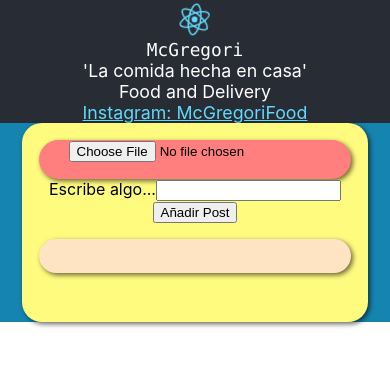
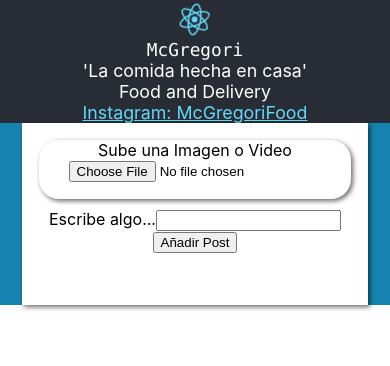
Before and after one commit to felipesagredo/reparto-comida, a React (Create React App) app: page / in a window 390 px wide. Shown: the top 366 px of the page. Built offline with nearby package versions, Linux system fonts and the light colour scheme.

Commit message:
Reescribiendo estilo de las tarjetas

```diff
--- a/src/FoodDelivery.css
+++ b/src/FoodDelivery.css
@@ -4,18 +4,18 @@
 }
 
 .caja-fd {
-    background: rgba(255, 251, 127);
+    background: rgb(255, 255, 255);
     margin: auto;
     text-align: center;
-    width: 30vw;
+    width: 60vw;
     height: fit-content;
     padding: 2vh;
-    border-radius: 20px;
     box-shadow: 2px 2px 5px rgba(0, 0, 0, 0.6);
 }
 
 .caja-contenedor-img {
-    background: rgba(255, 127, 127);
+    background: rgb(255, 255, 255);
+    margin-bottom: 10px;
     max-width: 100%;
     max-height: 100%;
     text-align: center;
@@ -28,69 +28,83 @@
 }
 
 .caja-fd img{
-    border-radius: 30px;
-    max-width: 90%;
+    max-width: 100%;
     max-height: 100%;
-    padding-right: 0px;
-    margin-right: 30px;
 }
 
 .imagen{
     background-color: aquamarine;
-    max-width: 90%;
+    margin-bottom: 20px;
+    margin-top: 20px;
+    max-width: 100%;
     max-height: 100%;
     background-size: cover;
-    box-shadow: 5px 5px 5px rgba(0, 0, 0, 0.6);
+}
+
+.texto {
+    background-color: azure;
+    border-radius: 10px;
+    padding: 10px;
+    margin: auto;
 }
 
 .ul-caja{
-    background-color: bisque;
+    background-color: rgb(255, 255, 255);
+    list-style: none;
+    text-align: left;
+    padding: 0;
+    padding-top: 10px;
     max-width: 100%;
     max-height: 100%;
-    padding-bottom: 2vh;
-    overflow: scroll;
-    text-align: left;
-    border-radius: 20px;
-    box-shadow: 2px 2px 5px rgba(0, 0, 0, 0.6);
+    overflow: visible;
 }
 
-
 li {
-
+    box-shadow: 0px 0px 10px 5px rgba(0, 0, 0, 0.6);
+    background-color: #1584b0;
+    padding-top: 30px;
     max-width: 100%;
-    height: fit-content;
+    border-radius: 20px;
+    margin-bottom: 50px;
 }
 
 input {
     max-width: 100%;
 }
 
-::-webkit-scrollbar {
-    width: 1vw;
-}
-
 @media only screen and (max-width: 450px) {
     /* Estilos para pantallas con ancho máximo de 768px (por ejemplo, smartphones) */
     .caja-fd {
-        background: rgba(255, 251, 127);
+        background: rgb(255, 255, 255);
         margin: auto;
         width: 80vw;
         height: fit-content;
         text-align: center;
-        padding-bottom: 4vh;
+        padding-bottom: 5vh;
     }
     .ul-caja{
-        background-color: bisque;
+        background-color: rgb(255, 255, 255);
+        list-style: none;
+        text-align: left;
+        padding: 0;
+        padding-top: 10px;
+        margin: auto;
         max-width: 100%;
         max-height: 100%;
-        padding-bottom: 4vh;
-        overflow: scroll;
-        text-align: left;
+        overflow: visible;
         border-radius: 20px;
-        box-shadow: 2px 2px 5px rgba(0, 0, 0, 0.6);
     }
+    .texto {
+        background-color: azure;
+        border-radius: 10px;
+        padding: 10px;
+        margin: auto;
+    }
+
     li {
+        box-shadow: 0px 0px 10px 5px rgba(0, 0, 0, 0.6);
         max-width: 100%;
+        margin-bottom: 50px;
         height: fit-content;
     }
   }
--- a/src/FoodDelivery.js
+++ b/src/FoodDelivery.js
@@ -34,6 +34,8 @@
       <div className='caja-fd'>
 
         <div className='caja-contenedor-img'>
+        <a>Sube una Imagen o Video</a>
+
           <input type="file" onChange={handleImagenSeleccionada} />
         </div>
 
@@ -50,7 +52,9 @@
 
         {todos.map(item =>(
           <li key={item.id}>
+          <p className='texto'>
           {item.id+1}.-{item.text}{console.log(item)}
+          </p>
           <img className='imagen' src={imagen} alt="Descripcion de la imagen"/>
           </li>
         ))}
```
